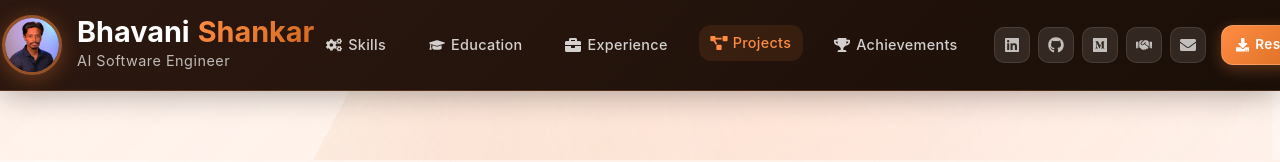
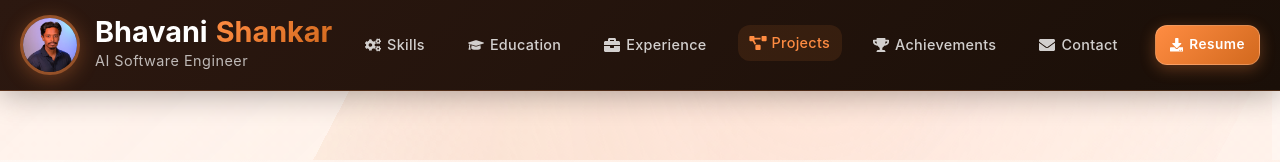
Before and after one commit to ShankarBhavani-fs/ShankarBhavani-fs.github.io, a React (Vite) app: page / in a window 1280 px wide. Shown: the top 162 px of the page. Built offline with nearby package versions, Linux system fonts and the light colour scheme.

Commit message:
Move header

```diff
--- a/src/Components/Footer.tsx
+++ b/src/Components/Footer.tsx
@@ -69,7 +69,7 @@ const Footer: React.FC = () => {
   };
 
   return (
-    <footer className="footer-container">
+    <footer id="footer" className="footer-container">
       <div className="footer-content">
         <div className="footer-section">
           <h3 className="footer-title">Connect With Me</h3>
--- a/src/Components/Header.css
+++ b/src/Components/Header.css
@@ -23,11 +23,11 @@
 .nav-container {
   max-width: 1400px;
   margin: 0 auto;
+  padding: 0 20px;
   display: flex;
   align-items: center;
   justify-content: space-between;
   position: relative;
-  padding-left: 2px;
 }
 
 /* === Profile Section === */
@@ -193,63 +193,7 @@
 .header-actions {
   display: flex;
   align-items: center;
-  gap: 15px;
-  margin-left: auto;
-  padding-left: 20px;
-}
-
-/* === Social Links === */
-.social-links {
-  display: flex;
-  align-items: center;
-  gap: 10px;
-}
-
-.social-link {
-  display: flex;
-  align-items: center;
-  justify-content: center;
-  width: 40px;
-  height: 40px;
-  color: rgba(255, 255, 255, 0.7);
-  background: rgba(255, 255, 255, 0.1);
-  border-radius: 10px;
-  text-decoration: none;
-  font-size: 1.1rem;
-  transition: all 0.3s ease;
-  backdrop-filter: blur(10px);
-  border: 1px solid rgba(255, 255, 255, 0.1);
-}
-
-.social-link:hover {
-  transform: translateY(-3px);
-  color: white;
-  box-shadow: 0 8px 20px rgba(0, 0, 0, 0.3);
-}
-
-.social-link.linkedin:hover {
-  background: #0077b5;
-  border-color: #0077b5;
-}
-
-.social-link.github:hover {
-  background: #333;
-  border-color: #333;
-}
-
-.social-link.email:hover {
-  background: #ea9a9a;
-  border-color: #ff4242;
-}
-
-.social-link.medium:hover {
-  background: #00ab6c;
-  border-color: #00ab6c;
-}
-
-.social-link.handshake:hover {
-  background: #d8e062;
-  border-color: #d9e252;
+  gap: 0;
 }
 
 /* === Resume Download Button === */
@@ -400,13 +344,12 @@
 }
 
 @media (max-width: 1024px) {
-  .nav-list {
-    gap: 12px;
+  .nav-container {
+    padding: 0 15px;
   }
 
-  .nav-link {
-    font-size: 0.85rem;
-    padding: 6px 10px;
+  .nav-list {
+    gap: 10px;
   }
 
   /* Hide text on tablets, show only icons */
@@ -425,10 +368,6 @@
     font-size: 1.1rem;
   }
 
-  .header-actions {
-    gap: 12px;
-  }
-
   .brand-name {
     font-size: 1.6rem;
   }
@@ -436,19 +375,24 @@
   .brand-title {
     font-size: 0.85rem;
   }
-}
 
-@media (max-width: 768px) {
-  .nav-container {
-    padding: 0 10px;
+  .resume-download-btn {
+    padding: 8px 12px;
+    gap: 12px;
+  }
+
+  .nav-link {
+    font-size: 0.9rem;
+    padding: 8px 14px;
+    gap: 6px;
   }
 
   .profile-section {
-    gap: 12px;
+    gap: 10px;
   }
 
   .brand-name {
-    font-size: 1.5rem;
+    font-size: 1.4rem;
   }
 
   .brand-title {
@@ -465,22 +409,9 @@
     justify-content: center;
   }
 
-  /* Hide social links on mobile */
-  .social-links {
-    display: none;
-  }
-
-  /* Make resume button more compact on mobile */
   .resume-download-btn {
-    padding: 6px 12px;
+    padding: 8px 12px;
     font-size: 0.85rem;
-    gap: 5px;
-  }
-}
-
-@media (max-width: 480px) {
-  .professional-header {
-    padding: 12px 0;
   }
 
   .professional-header.scrolled {
@@ -489,6 +420,21 @@
 
   .profile-section {
     gap: 10px;
+  }
+
+    .profile-image-wrapper {
+      width: 45px;
+      height: 45px;
+    }
+  }
+
+  @media (max-width: 480px) {
+    .nav-container {
+      padding: 0 10px;
+    }
+
+  .profile-section {
+    gap: 8px;
   }
 
   .profile-image-wrapper {
@@ -502,32 +448,25 @@
     height: 40px;
   }
 
-  .nav-container {
-    padding: 0 10px;
-  }
-
   .brand-name {
-    font-size: 1.3rem;
+    font-size: 1.2rem;
   }
 
   .brand-title {
-    font-size: 0.75rem;
+    font-size: 0.7rem;
   }
 
   .header-actions {
-    gap: 12px;
+    gap: 8px;
   }
 
-  /* Keep social links hidden on mobile */
-  .social-links {
-    display: none;
+  .resume-download-btn {
+    padding: 6px 10px;
+    font-size: 0.8rem;
   }
 
-  /* Further compact resume button for small screens */
-  .resume-download-btn {
-    padding: 5px 10px;
-    font-size: 0.8rem;
-    gap: 4px;
+  .resume-download-btn span {
+    display: none;
   }
 
   .mobile-nav-list {
@@ -561,6 +500,7 @@
 .nav-item:nth-child(3) { animation-delay: 0.3s; }
 .nav-item:nth-child(4) { animation-delay: 0.4s; }
 .nav-item:nth-child(5) { animation-delay: 0.5s; }
+.nav-item:nth-child(6) { animation-delay: 0.6s; }
 
 /* === Accessibility === */
 @media (prefers-reduced-motion: reduce) {
@@ -574,7 +514,6 @@
 /* === Focus States === */
 .nav-link:focus,
 .mobile-nav-link:focus,
-.social-link:focus,
 .mobile-menu-toggle:focus {
   outline: 2px solid #ff8c42;
   outline-offset: 2px;
--- a/src/Components/Header.tsx
+++ b/src/Components/Header.tsx
@@ -1,7 +1,5 @@
 import React, { useState, useEffect, useMemo } from "react";
 import {
-  FaLinkedin,
-  FaGithub,
   FaCogs,
   FaGraduationCap,
   FaBriefcase,
@@ -9,8 +7,6 @@ import {
   FaBars,
   FaTimes,
   FaEnvelope,
-  FaMedium,
-  FaHandshake,
   FaTrophy,
   FaDownload
 } from "react-icons/fa";
@@ -35,7 +31,8 @@ const Header: React.FC = () => {
     { id: 'education', label: 'Education', icon: FaGraduationCap, href: '#education' },
     { id: 'experience', label: 'Experience', icon: FaBriefcase, href: '#experience' },
     { id: 'projects', label: 'Projects', icon: FaProjectDiagram, href: '#projects' },
-    { id: 'achievements', label: 'Achievements', icon: FaTrophy, href: '#achievements' }
+    { id: 'achievements', label: 'Achievements', icon: FaTrophy, href: '#achievements' },
+    { id: 'footer', label: 'Contact', icon: FaEnvelope, href: '#footer' }
   ], []);
 
   useEffect(() => {
@@ -120,54 +117,8 @@ const Header: React.FC = () => {
           </ul>
         </div>
 
-        {/* Social Links & Contact */}
+        {/* Header Actions */}
         <div className="header-actions">
-          <div className="social-links">
-            <a
-              href="https://www.linkedin.com/in/shankar-bhavani"
-              target="_blank"
-              rel="noopener noreferrer"
-              className="social-link linkedin"
-              aria-label="LinkedIn Profile"
-            >
-              <FaLinkedin />
-            </a>
-            <a
-              href="https://github.com/ExperimenterX"
-              target="_blank"
-              rel="noopener noreferrer"
-              className="social-link github"
-              aria-label="GitHub Profile"
-            >
-              <FaGithub />
-            </a>
-            <a
-              href="https://medium.com/@your-medium-handle"
-              target="_blank"
-              rel="noopener noreferrer"
-              className="social-link medium"
-              aria-label="Medium Blog"
-            >
-              <FaMedium />
-            </a>
-            <a
-              href="https://uic.joinhandshake.com/profiles/shankar-bhavani"
-              target="_blank"
-              rel="noopener noreferrer"
-              className="social-link handshake"
-              aria-label="Handshake Profile"
-            >
-              <FaHandshake />
-            </a>
-            <a
-              href="mailto:shankar.bhavani.in@gmail.com"
-              className="social-link email"
-              aria-label="Send Email"
-            >
-              <FaEnvelope />
-            </a>
-          </div>
-
           {/* Download Resume Button */}
           <a
             href={resumePDF}
```
